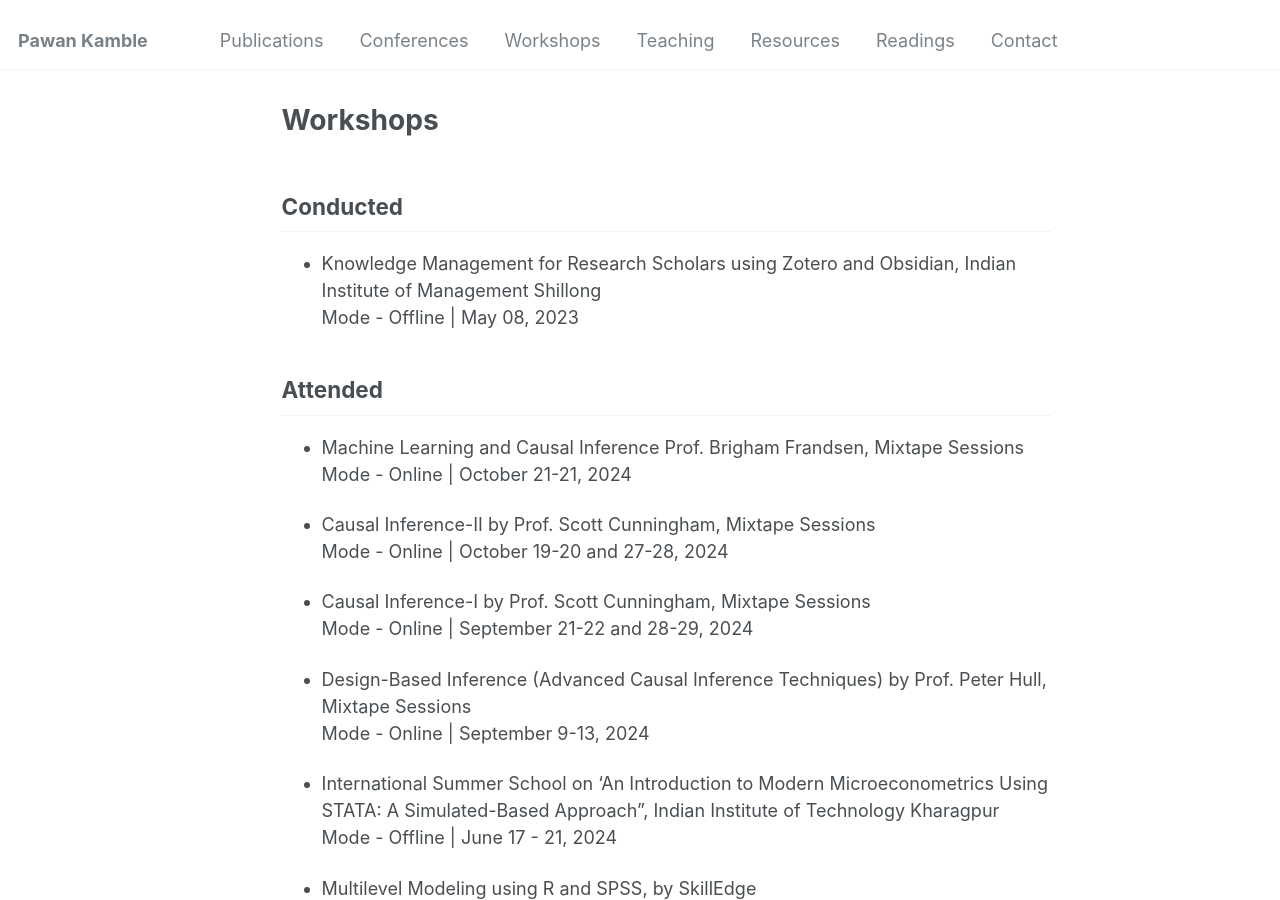
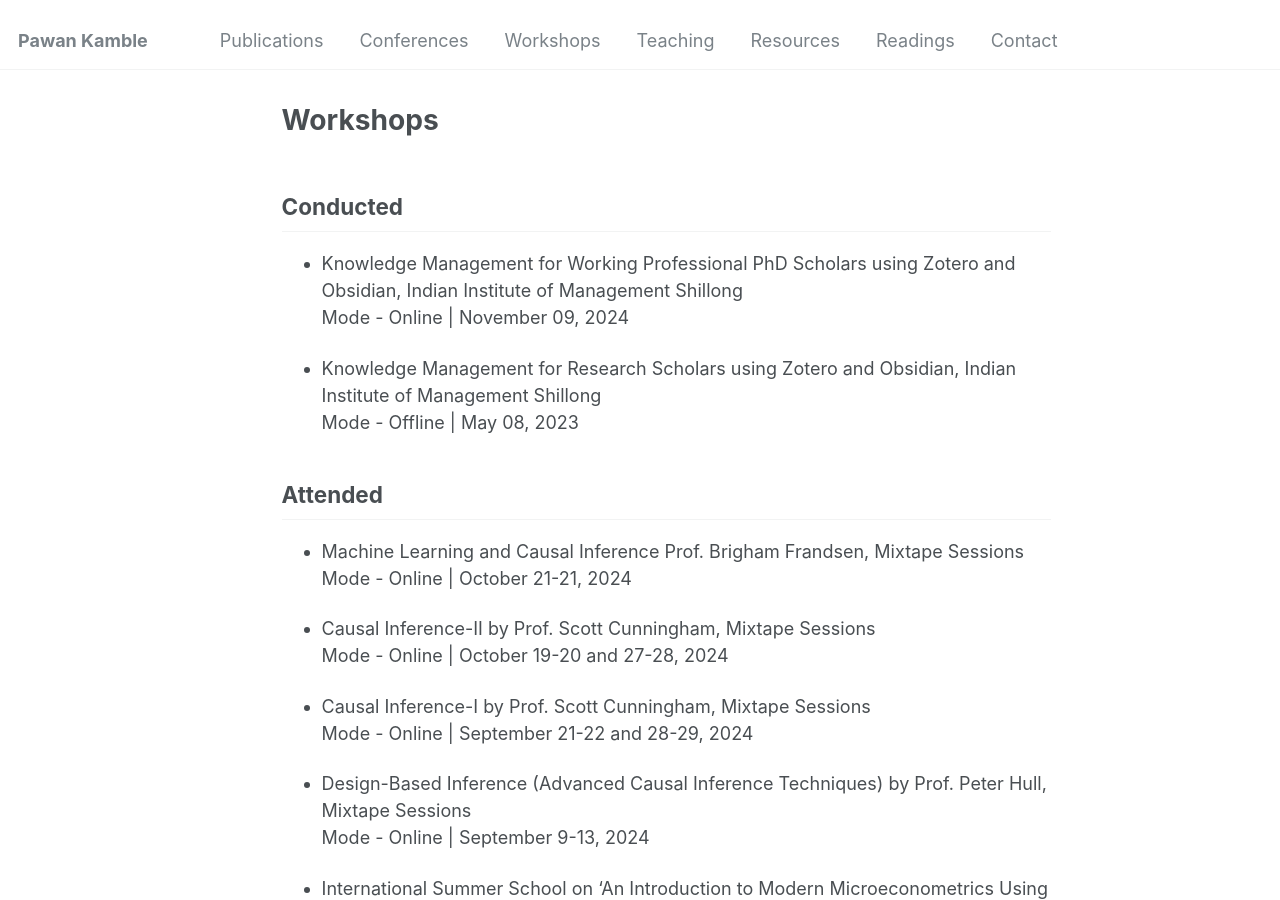
Before and after one commit to pawankb13/pawankb13.github.io, a Jekyll site: the page built from _pages/workshops.md, in a window 1280 px wide and 900 px high. Built offline with Jekyll 4.4.1, drawn with Linux system fonts in a browser that asks for light colours.

Commit message:
Workshop

```diff
--- a/_pages/workshops.md
+++ b/_pages/workshops.md
@@ -5,6 +5,9 @@ author_profile: false
 ---
 
 ## Conducted
+- Knowledge Management for Working Professional PhD Scholars using Zotero and Obsidian, Indian Institute of Management Shillong \
+Mode - Online | November 09, 2024
+
 - Knowledge Management for Research Scholars using Zotero and Obsidian, Indian Institute of Management Shillong \
 Mode - Offline | May 08, 2023
 
```
